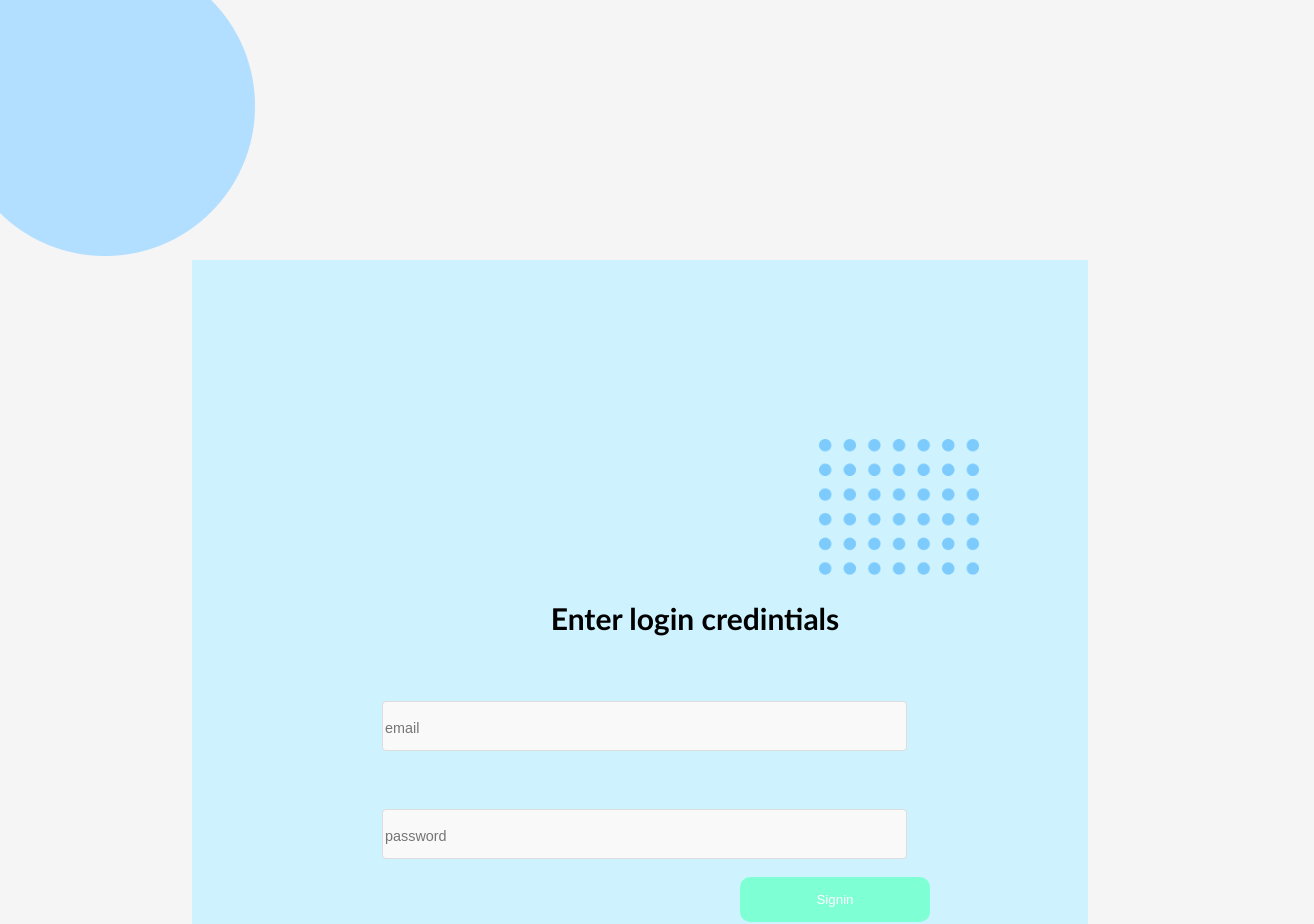
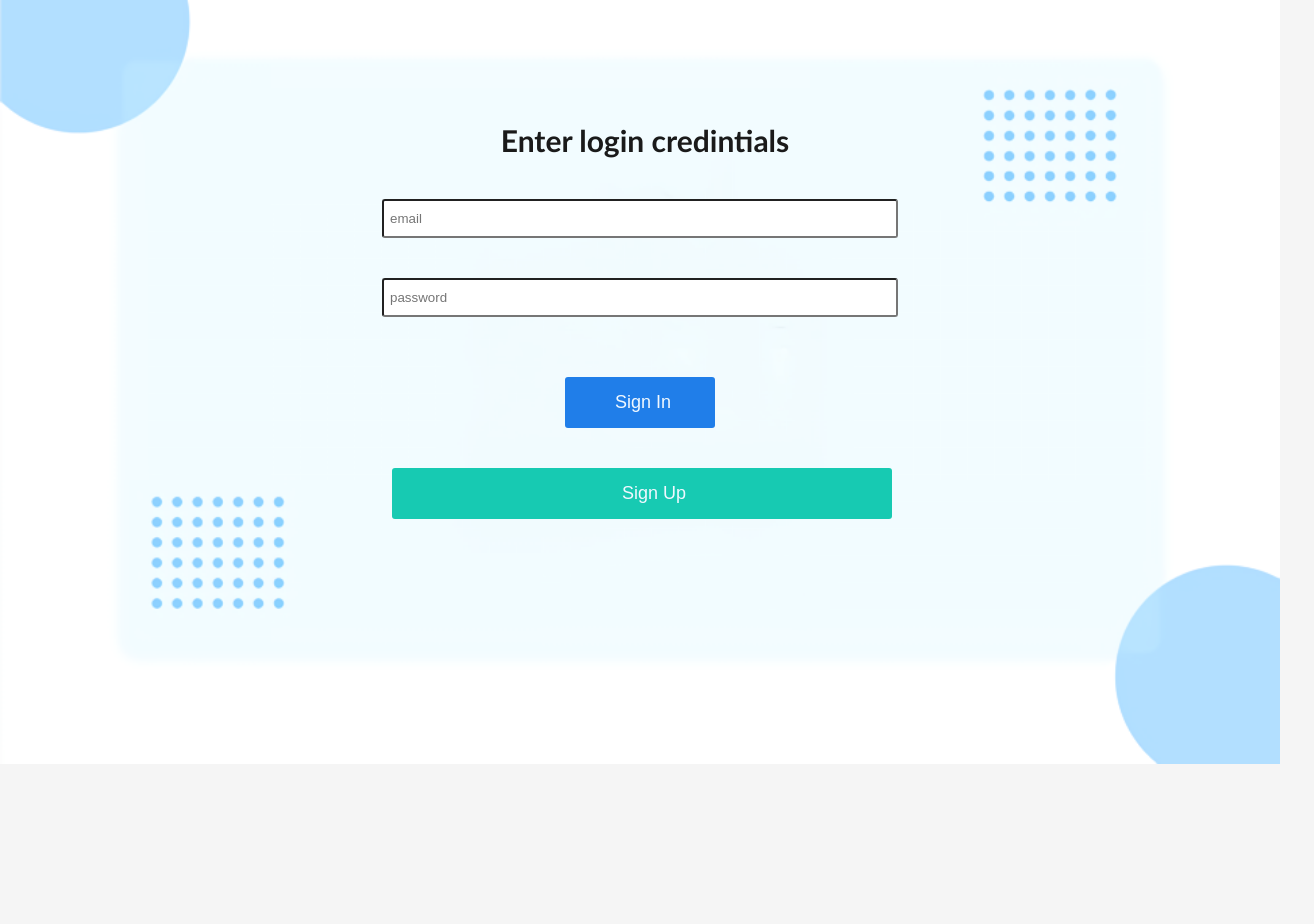
Before and after one commit to Purushottamyadav/frontend-contact-manger-10x, a React (Create React App) app: page / in a window 1280 px wide. Shown: the top 924 px of the page, 1314 px wide, since content can reach past the window. After the commit the page ends 800 px from the top, so only its background shows below. Built offline with nearby package versions, Linux system fonts and the light colour scheme.

Commit message:
changes in ui of frontend

```diff
--- a/src/components/signinpage/signin.css
+++ b/src/components/signinpage/signin.css
@@ -1,100 +1,93 @@
-/* .body{
-    box-sizing: border-box;
-    width: 100px;
-    height: 100px;
-   margin-bottom: 190px;
-    margin-left: 400px;
+body{
+    margin: 8%;
+    background-image: url("../img/background.png");
+    height: 500px;
+  background-position: center;
+  background-repeat: no-repeat;
+  background-size: cover;
+  position: relative;
+}
 
-} */
-/* .container {
-    height: 100px ;
-    width: 500px ;
-    display: inline-flex;
-    flex-direction: column;
-    border: 5px;
-    margin-left: 35%;
-
-} */
 h1{
-    margin-left: 700px;
+    margin-left: 110px;
     font-family: 'Trebuchet MS', 'Lucida Sans Unicode', 'Lucida Grande', 'Lucida Sans', Arial, sans-serif;
     font-size: 30px;
 }
 .form{
-    font-family: sans-serif;
-    font-size: 16px;
-}
-.form * {
-    box-sizing: border-box;
-}
-.image{
-    margin-left: 85%;
-   padding-top: 20%;
-}
-.form-input{
-
-    width: 190%;
-    max-width: 525px;
-    min-height: 50px;
-    padding-top: 10px;
-    margin-left: 190px;
-    padding-bottom: 5px;
-    font-size: 0.9em;
-    outline: none;
-    border: 1px solid #dddddd;
-    border-radius: 4px;
-    background: #f9f9f9;
-    transition: background 0.25s,;
+    display: flex;
+    flex-direction: column;
 
 }
-.form-input:focus{
-    background: #bbbbbb;
+.signin-container{
+   display: flex;
+   justify-content: center;
 
 }
-.btn-btn{
-
-    background-color: aquamarine;
-    color: #fff;
-    border:none;
-    border-radius:10px;
-    margin-right:10%;
-    padding-right: 90px;
-    min-height:30px;
-    min-width:190px;
-    margin-left: -200px;
-
+ input.form-input2{
+    width: 500px;
+    padding: 10px 6px;
+    margin: 20px;
+    border-radius: 3px;
 
 }
+input[type=text]:focus {
+    border: 3px solid rgb(48, 240, 34);
+  }
+  input[type=text]:focus {
+    background-color: rgb(173, 230, 218);
+  }
+  .main-container{
+    display: flex;
+    flex-direction: column;
 
-.btn-btn:hover {
-    background-color:#002ead;
-    transition: 0.7s;
-}
-.btn-btn:focus {
-        outline-color: transparent;
-        outline-style:solid;
-        box-shadow: 0 0 0 4px #5a01a7;
-    }
-    #middel{
-        height:90vh;
-        width:70vw;
-        background-color: #CEF3FF;
-        display: flex;
-        justify-content: space-around;
-        flex-direction: column;
-        padding-bottom: 100px;
-        margin-bottom: 170px;
-        margin-bottom: 20%;
-        margin: 0px auto;
-    }
-#grop-top{
+  }
+  .signup-heading{
+    display: flex;
+    align-self: center;
+    color: rgb(26, 26, 26);
+    font-weight: bolder;
+    font-size: xx-large;
+   margin-left: -100px;
 
-   padding-left:11%;
-   margin-bottom: 6%;
-}
-.group-top{
-    height:160px;
-    width:160px;
-    margin-top:18%;
-    padding-left:10%;
-}
+  }
+  .btn-btn-signin{
+    display: flex;
+    width: 150px;
+    align-self: center;
+    padding: 15px 0;
+    padding-left: 50px;
+    padding-right: 10px;
+    margin-top: 40px;
+    font-size: large;
+    background-color: rgb(32, 126, 233);
+    color: aliceblue;
+    border: none;
+    border-radius: 3px;
+  }
+   .btn-btn-signin:hover{
+    background-color: rgb(13, 97, 27);
+    cursor: pointer;
+  }
+  .btn-btn-signup{
+    display: flex;
+    width: 500px;
+    align-self: center;
+    padding: 15px 0;
+    padding-left: 230px;
+    padding-right: 10px;
+    margin-top: 40px;
+    margin-left: 30px;
+    font-size: large;
+    background-color: rgb(23, 202, 178);
+    color: aliceblue;
+    border: none;
+    border-radius: 3px;
+    text-decoration: none;
+  }
+  .btn-btn-signup:hover{
+    background-color: rgb(140, 185, 16);
+    cursor: pointer;
+  }
+     #link{
+        text-decoration: none;
+     }
--- a/src/components/signinpage/signin.js
+++ b/src/components/signinpage/signin.js
@@ -3,11 +3,9 @@ import React from 'react';
 import { useState } from 'react';
 import { Link } from 'react-router-dom';
 import "./signin.css";
-import ellipse from "../images/Ellipse.png";
-import ellipse2 from "../images/ellipse2.png";
 import axios from "axios";
 import { useNavigate } from "react-router-dom";
-import group from "../images/group.png"
+
 
 function Signin() {
     const [email, setEmail] = useState("")
@@ -24,7 +22,7 @@ function Signin() {
         }).then((res) => {
             if (res.data.message === "success") {
                 window.localStorage.setItem("token", res.data.token)
-                alert("signin Sucessull!")
+                alert("SignIn Sucessfully!")
                 console.log(email);
                 navigate("/homePage");
 
@@ -40,7 +38,7 @@ function Signin() {
         })
             .catch(err => {
                 console.log(err)
-                alert("entervaliddetails")
+                alert("Enter Valid Details")
             })
 
     }
@@ -48,42 +46,25 @@ function Signin() {
     return (
 
         <>
-          <header id="header">
-            <img src={ellipse} alt="img" />
 
-            </header>
+          <div className="main-container">
+        <div className="signup-heading">
+        <h1>Enter login credintials</h1>
+        </div>
+        <div className="signin-container">
+                    <form className='form' onSubmit={handleOnSubmit}>
+                        <input type="text" className='form-input2' name='email' value={email} onChange={(e) => setEmail(e.target.value)} placeholder='email' required />
+                        <input type="text" className='form-input2' name='password' value={password} onChange={(e) => setPassword(e.target.value)} placeholder='password' required/>
+
+                        <button className='btn-btn-signin' >Sign In</button>
+
+                        <Link to='/Signuppage' id='link'><button className='btn-btn-signup'>Sign Up</button></Link>
 
 
+                    </form>
+                    </div>
 
-               <section id="middel">
-               <img className="group-top" src={group} alt="img" />
-               <center>
-                    <h1>Enter login credintials</h1>
-                    </center>
-                    <form className='form' onSubmit={handleOnSubmit}>
-                        <input type="text" className='form-input' name='email' value={email} onChange={(e) => setEmail(e.target.value)} placeholder='email' />
-                        <br />
-
-                        <br />
-                        <input type="text" className='form-input' name='password' value={password} onChange={(e) => setPassword(e.target.value)} placeholder='password' />
-                        <br />
-
-                        <br />
-                        <center>
-
-                        <button className='btn-btn' >Signin</button>
-                        <br />
-                        <br />
-                        <br />
-                        <br />
-                        <Link to='/Signuppage'><button className='btn-btn'>Signup</button></Link>
-                        </center>
-                        <img id="grop-top" src={group} alt="img" />
-                    </form>
-                    </section>
-
-
-            <img className='image' src={ellipse2} alt="img" />
+                    </div>
 
         </>
 
--- a/src/components/signuppage/signup.css
+++ b/src/components/signuppage/signup.css
@@ -1,4 +1,12 @@
-
+body{
+    margin: 8%;
+    background-image: url("../img/background.png");
+    height: 500px;
+  background-position: center;
+  background-repeat: no-repeat;
+  background-size: cover;
+  position: relative;
+}
 
 h1{
     margin-left: 110px;
@@ -6,86 +14,56 @@ h1{
     font-size: 30px;
 }
 .form{
-    font-family: sans-serif;
-    font-size: 16px;
-}
-.form * {
-    box-sizing: border-box;
-}
-.image{
-
-    margin-left: 85%;
-
-    margin-top: -20%;
-    padding-bottom: 30%;
-}
-.form-input{
-
-    width: 190%;
-    max-width: 525px;
-    min-height: 50px;
-    padding-top: 10px;
-    padding-bottom: 5px;
-    margin-top: 40px;
-    font-size: 0.9em;
-    outline: none;
-    border: 1px solid #dddddd;
-    border-radius: 4px;
-    background: #f9f9f9;
-    align-content: space-between;
-    transition: background 0.25s,;
+    display: flex;
+    flex-direction: column;
 
 }
-.form-input:focus{
-    background: #bbbbbb;
+.signup-container{
+    display: flex;
+    justify-content: center;
+}
+ input.form-input2{
+    width: 500px;
+    padding: 10px 6px;
+    margin: 20px;
+    border-radius: 3px;
 
 }
-.btn-btn{
-    position: absolute;
-    background-color: aquamarine;
-    color: #fff;
-    border:none;
-    border-radius:10px;
-    padding:15px;
-    min-height:30px;
-    min-width: 190px;
-    margin-left:100px ;
+input[type=text]:focus {
+    border: 3px solid rgb(48, 240, 34);
   }
-.btn-btn:hover {
-    background-color:#002ead;
-    transition: 0.7s;
+  input[type=text]:focus {
+    background-color: rgb(173, 230, 218);
   }
-.btn-btn:focus {
-        outline-color: transparent;
-        outline-style:solid;
-        box-shadow: 0 0 0 4px #5a01a7;
+  .main-container{
+    display: flex;
+    flex-direction: column;
+
   }
-#middel{
-        height:90vh;
-        width:70vw;
-        background-color: #CEF3FF;
+  .signup-heading{
     display: flex;
-        justify-content: space-around;
-        flex-direction: column;
-        padding-bottom: 100px;
-        margin-bottom: 170px;
-        margin-bottom: 20%;
-        margin: 0px auto;
+    align-self: center;
+    color: rgb(26, 26, 26);
+    font-weight: bolder;
+    font-size: xx-large;
+   margin-left: -100px;
+
   }
-
-/* #header{
+  .btn-btn-register{
     display: flex;
-} */
-.group-bottom{
-    height:160px;
-    width:160px;
-    margin-top:2%;
-    margin-bottom: 7%;
-    padding-left:7%;
+    width: 150px;
+    align-self: center;
+    padding: 15px 0;
+    padding-left: 50px;
+    padding-right: 10px;
+    margin-top: 40px;
+    font-size: large;
+    background-color: rgb(32, 126, 233);
+    color: aliceblue;
+    border: none;
+    border-radius: 3px;
   }
-.group-top{
-    height:160px;
-    width:160px;
-    margin-top:20%;
-    padding-left:70%;
+   .btn-btn-register:hover{
+    background-color: rgb(13, 97, 27);
+    cursor: pointer;
   }
--- a/src/components/signuppage/signuppage.js
+++ b/src/components/signuppage/signuppage.js
@@ -1,22 +1,19 @@
 import axios from "axios";
 import React from "react";
-import { useState} from "react";
+import { useState } from "react";
 import { useNavigate } from "react-router-dom";
 import "./signup.css";
-import ellipse from "../images/Ellipse.png";
-import ellipse2 from "../images/ellipse2.png";
-import group from "../images/group.png"
 
 
-const Signuppage = ()=>{
+const Signuppage = () => {
 
-   const [email,setEmail]=useState("")
-   const [password,setPassword]=useState("")
-   const [confirmpassword,setConfirmpassword]=useState("")
+    const [email, setEmail] = useState("")
+    const [password, setPassword] = useState("")
+    const [confirmpassword, setConfirmpassword] = useState("")
     const navigate = useNavigate()
 
 
-    const handleOnSubmit = async (e) =>{
+    const handleOnSubmit = async (e) => {
 
 
         const formdata = new FormData(e.target)
@@ -25,62 +22,57 @@ const Signuppage = ()=>{
         const confirmpassword = formdata.get("confirmpassword")
 
 
-      await  axios.post('https://contact-manager-backend-api.herokuapp.com/signup',{
-        email:email,
-        password:password,
-        confirmpassword:confirmpassword
+        await axios.post('https://contact-manager-backend-api.herokuapp.com/signup', {
+            email: email,
+            password: password,
+            confirmpassword: confirmpassword
 
-      }).then( res=>res.json(),
-      res=>alert(res.data),
+        }).then(res => res.json(),
+            res => alert(res.data),
             alert("saved success fully"),
             navigate('/')
         )
             .then(
-            (data)=>{console.log(data);
+                (data) => {
+                    console.log(data);
                 }
             )
 
-        .catch(err=>{
+            .catch(err => {
                 console.log(err)
             })
 
 
 
     }
-    return(
+    return (
         <>
-        <section id="header">
-        <img src={ellipse} alt="img"/>
+        <div className="main-container">
+        <div className="signup-heading">
+               <h1>Registation Form</h1>
+               </div>
+            <div className="signup-container">
 
-        </section>
-        {/* <div className='body'>
-        <div className='container'> */}
-        <section id="middel">
-        <img className='group-top' src={group} alt="img"/>
-        <center>
                 <form className='form' onSubmit={handleOnSubmit} >
-        <input type="text"  name='email' value={email} onChange={(e)=>setEmail(e.target.value)} className='form-input' placeholder='email'/>
-   <br/>
-   <br/>
-   <input type="text"  name='password' value={password}  onChange={(e)=>setPassword(e.target.value)} className='form-input' placeholder='password'/>
-   <br/>
-   <br/>
-   <input type="text" name='confirmpassword' value={confirmpassword}  onChange={(e)=>setConfirmpassword(e.target.value)} className='form-input' placeholder='confirmpassword'/>
-   <br/>
-   <br/>
-   {password !== confirmpassword?<p>password are not matchng</p>:null}
-   <br/>
-  <button  className='btn-btn'>Register</button>
+                    <input type="text" name='email' value={email} onChange={(e) => setEmail(e.target.value)} className='form-input2' placeholder='abcexample@gmail.com' required />
+
+
+                    <input type="text" name='password' value={password} onChange={(e) => setPassword(e.target.value)} className='form-input2' placeholder='Password' required />
+
+                    <input type="text" name='confirmpassword' value={confirmpassword} onChange={(e) => setConfirmpassword(e.target.value)} className='form-input2' placeholder='Confirm Password' required />
+
+                    {password !== confirmpassword ? <p>password are not matchng</p> : null}
+                    <button className='btn-btn-register'>Register</button>
                 </form>
-        </center>
-        <img className='group-bottom' src={group} alt="img"/>
-        </section>
-        {/* </div>
-        </div> */}
-        <section id="bottom-img">
+            </div>
 
-        <img className='image' src={ellipse2} alt="img"/>
-        </section>
+
+        </div>
+
+
+
+
+
         </>
     )
 
```
Also changed, not shown: src/components/contacts/contact.jsx (+17 -33 lines), src/components/pupup/popup.js (+6 -2 lines), src/components/img/background.png (added). Lines whose indentation alone changed are shown as unchanged.
